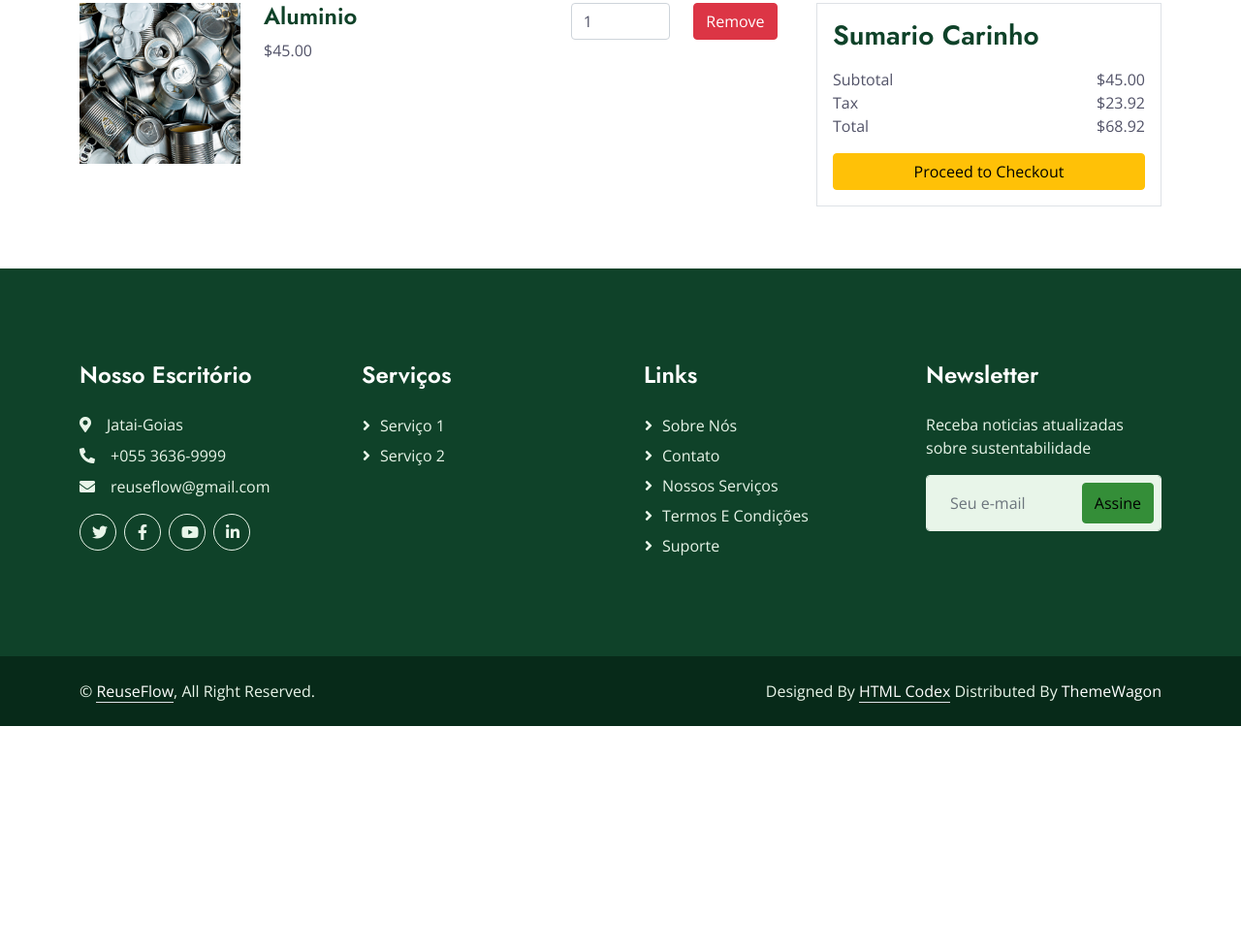
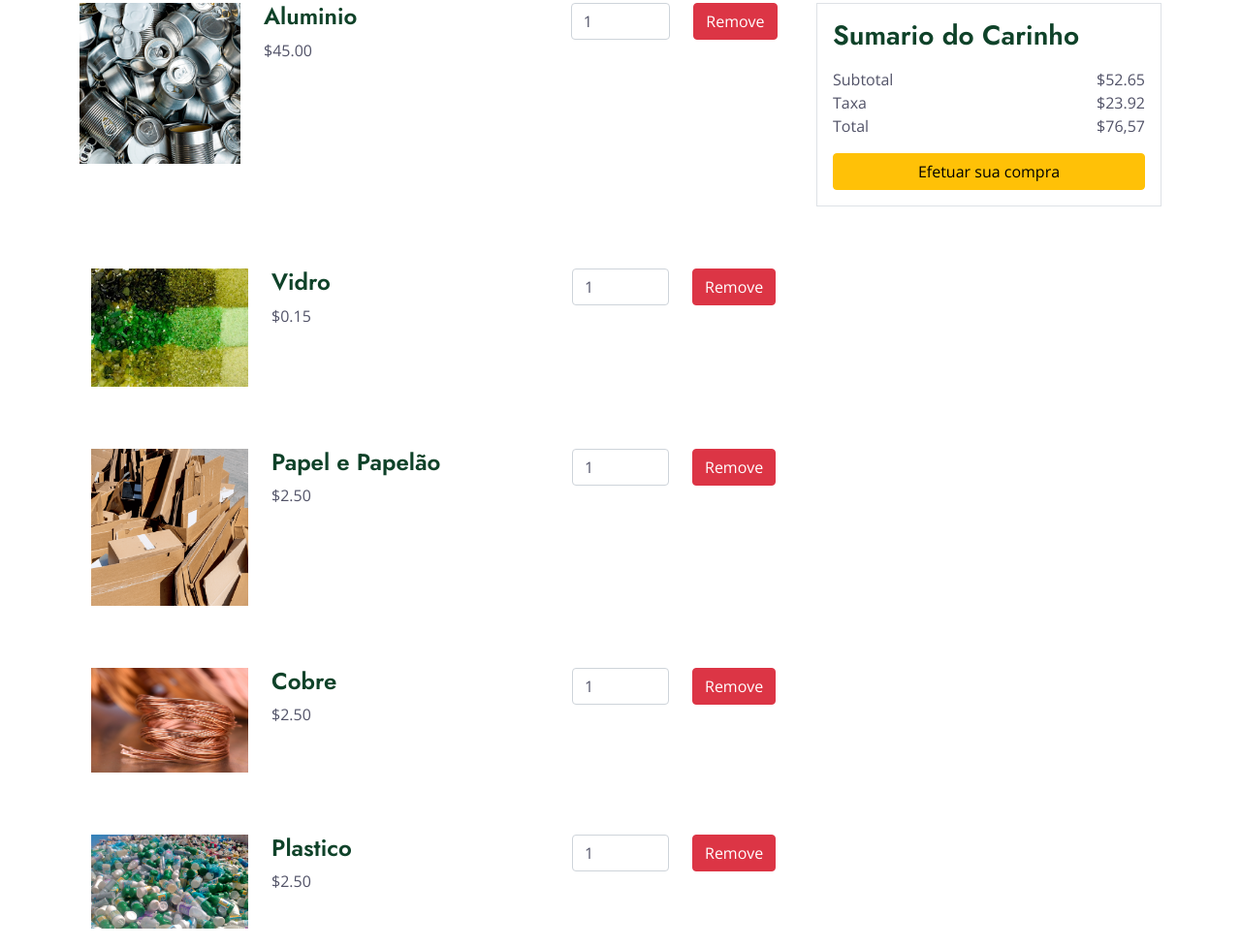
Before and after one commit to Walissongs/ReuseFlow, a website with bundled scripts: page carrinho.html in a window 1280 px wide. Shown: the part 476-1454 px from the top of the page at 97% size. Before the commit the page ends 1225 px from the top, so only its background shows below. Built offline with nearby package versions, Linux system fonts and the light colour scheme.

Commit message:
Update carrinho.html

```diff
--- a/carrinho.html
+++ b/carrinho.html
@@ -124,23 +124,117 @@
             <div class="col-md-4">
                 <!-- Cart Summary -->
                 <div class="border p-3 mb-3">
-                    <h3 class="mb-3">Sumario Carinho</h3>
+                    <h3 class="mb-3">Sumario do Carinho</h3>
                     <div class="d-flex justify-content-between">
                         <span>Subtotal</span>
-                        <span>$45.00</span>
+                        <span>$52.65</span>
                     </div>
                     <div class="d-flex justify-content-between">
-                        <span>Tax</span>
+                        <span>Taxa</span>
                         <span>$23.92</span>
                     </div>
                     <div class="d-flex justify-content-between">
                         <span>Total</span>
-                        <span>$68.92</span>
+                        <span>$76,57</span>
                     </div>
-                    <button class="btn btn-warning w-100 mt-3">Proceed to Checkout</button>
+                    <button class="btn btn-warning w-100 mt-3">Efetuar sua compra</button>
                 </div>
             </div>
         </div>
+
+        <section class="container my-5">
+            <div class="row">
+                <div class="col-md-8">
+                    <!-- Cart Items List -->
+                    <div class="cart-item">
+                        <div class="row">
+                            <div class="col-md-3">
+                                <img src="img/vidro-1.jpg" class="img-fluid" alt="Product">
+                            </div>
+                            <div class="col-md-5">
+                                <h4>Vidro</h4>
+                                <p>$0.15</p>
+                            </div>
+                            <div class="col-md-2">
+                                <input type="number" class="form-control" value="1">
+                            </div>
+                            <div class="col-md-2">
+                                <button class="btn btn-danger">Remove</button>
+                            </div>
+                        </div>
+                    </div>
+                    <!-- Add more cart items here -->
+                </div>
+
+                <section class="container my-5">
+                    <div class="row">
+                        <div class="col-md-8">
+                            <!-- Cart Items List -->
+                            <div class="cart-item">
+                                <div class="row">
+                                    <div class="col-md-3">
+                                        <img src="img/papelao-1.png" class="img-fluid" alt="Product">
+                                    </div>
+                                    <div class="col-md-5">
+                                        <h4>Papel e Papelão</h4>
+                                        <p>$2.50</p>
+                                    </div>
+                                    <div class="col-md-2">
+                                        <input type="number" class="form-control" value="1">
+                                    </div>
+                                    <div class="col-md-2">
+                                        <button class="btn btn-danger">Remove</button>
+                                    </div>
+                                </div>
+                            </div>
+                            <!-- Add more cart items here -->
+                        </div>
+                        <section class="container my-5">
+                            <div class="row">
+                                <div class="col-md-8">
+                                    <!-- Cart Items List -->
+                                    <div class="cart-item">
+                                        <div class="row">
+                                            <div class="col-md-3">
+                                                <img src="img/cobre-1.jpg" class="img-fluid" alt="Product">
+                                            </div>
+                                            <div class="col-md-5">
+                                                <h4>Cobre</h4>
+                                                <p>$2.50</p>
+                                            </div>
+                                            <div class="col-md-2">
+                                                <input type="number" class="form-control" value="1">
+                                            </div>
+                                            <div class="col-md-2">
+                                                <button class="btn btn-danger">Remove</button>
+                                            </div>
+                                        </div>
+                                    </div>
+                                    <!-- Add more cart items here -->
+                                </div>
+                                <section class="container my-5">
+                                    <div class="row">
+                                        <div class="col-md-8">
+                                            <!-- Cart Items List -->
+                                            <div class="cart-item">
+                                                <div class="row">
+                                                    <div class="col-md-3">
+                                                        <img src="img/plastico-1.jpg" class="img-fluid" alt="Product">
+                                                    </div>
+                                                    <div class="col-md-5">
+                                                        <h4>Plastico</h4>
+                                                        <p>$2.50</p>
+                                                    </div>
+                                                    <div class="col-md-2">
+                                                        <input type="number" class="form-control" value="1">
+                                                    </div>
+                                                    <div class="col-md-2">
+                                                        <button class="btn btn-danger">Remove</button>
+                                                    </div>
+                                                </div>
+                                            </div>
+                                            <!-- Add more cart items here -->
+                                        </div>
     </section>
 
     <!-- Footer Start -->
```
